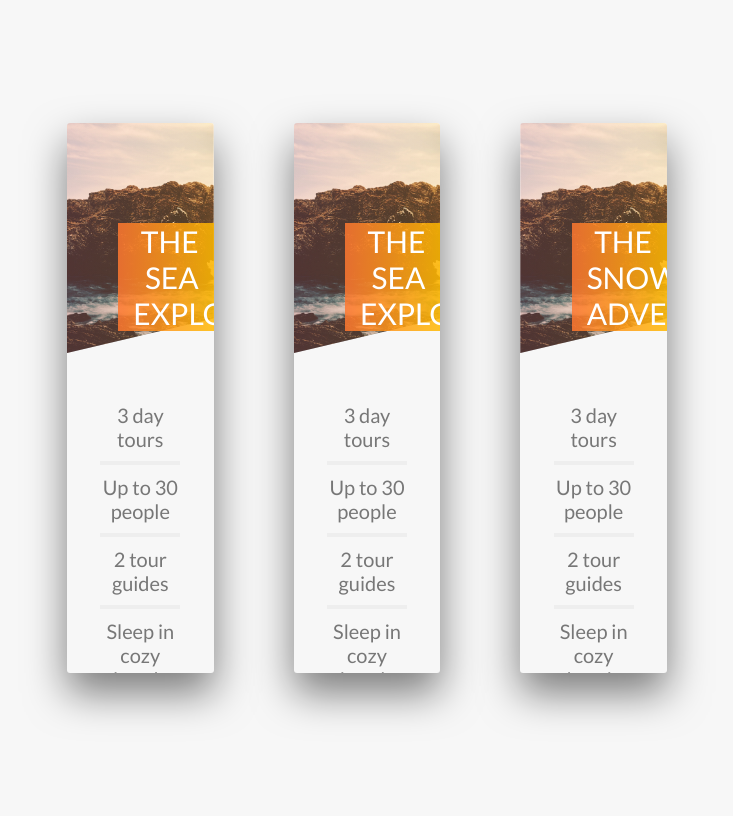
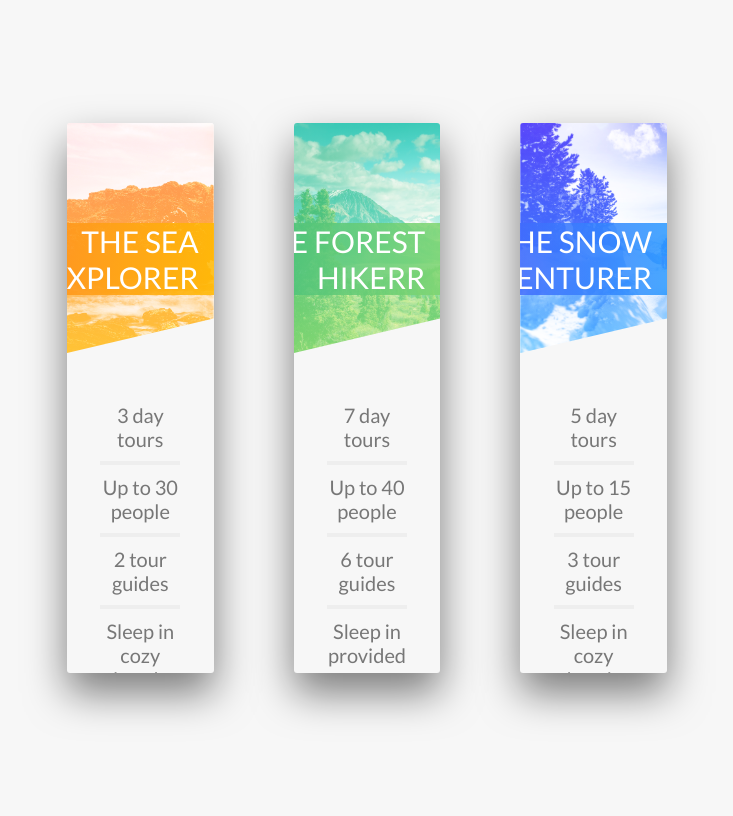
Before and after one commit to afkpavi/natours, a website: page index.html in a window 1280 px wide. Shown: the part 2281-3097 px from the top of the page, without its empty margins (213-946 px from the left). Drawn offline with Linux system fonts and the light colour scheme.

Commit message:
cards fix

```diff
--- a/index.html
+++ b/index.html
@@ -129,8 +129,8 @@
           <div class="tours-col">
             <div class="card">
               <div class="card__side card__side--front">
-                <div class="card_img"></div>
-                <h4 class="card_title">
+                <div class="card_img card_img--1"></div>
+                <h4 class="card_title card_title--1">
                   <span>The sea explorer</span>
                 </h4>
                 <ul class="card_perks">
@@ -147,16 +147,16 @@
           <div class="tours-col">
             <div class="card">
               <div class="card__side card__side--front">
-                <div class="card_img"></div>
-                <h4 class="card_title">
-                  <span>The sea explorer</span>
+                <div class="card_img card_img--2"></div>
+                <h4 class="card_title card_title--2">
+                  <span>The forest hikerr</span>
                 </h4>
                 <ul class="card_perks">
-                  <li>3 day tours</li>
-                  <li>Up to 30 people</li>
-                  <li>2 tour guides</li>
-                  <li>Sleep in cozy hotels</li>
-                  <li>Difficulty: easy</li>
+                  <li>7 day tours</li>
+                  <li>Up to 40 people</li>
+                  <li>6 tour guides</li>
+                  <li>Sleep in provided tents</li>
+                  <li>Difficulty: medium</li>
                 </ul>
               </div>
               <div class="card__side card__side--back card__side-2">Back</div>
@@ -165,16 +165,16 @@
           <div class="tours-col">
             <div class="card">
               <div class="card__side card__side--front">
-                <div class="card_img"></div>
-                <h4 class="card_title">
+                <div class="card_img card_img--3"></div>
+                <h4 class="card_title card_title--3">
                   <span>The snow adventurer</span>
                 </h4>
                 <ul class="card_perks">
-                  <li>3 day tours</li>
-                  <li>Up to 30 people</li>
-                  <li>2 tour guides</li>
+                  <li>5 day tours</li>
+                  <li>Up to 15 people</li>
+                  <li>3 tour guides</li>
                   <li>Sleep in cozy hotels</li>
-                  <li>Difficulty: easy</li>
+                  <li>Difficulty: hard</li>
                 </ul>
               </div>
               <div class="card__side card__side--back card__side-3">Back</div>
--- a/sass/components/_card.scss
+++ b/sass/components/_card.scss
@@ -51,16 +51,25 @@
   }
 
   &_img {
-    background: linear-gradient(
-        to right,
-        rgba($color-orange-dark, 0.2),
-        rgba($color-orange-light, 0.2)
-      ),
-      url("../img/nat-5.jpg");
     width: 100%;
     height: 23rem;
     background-size: cover;
     clip-path: polygon(0 0, 100% 0, 100% 85%, 0 100%);
+    background-blend-mode: screen;
+    background-size: cover;
+
+    &--1 {
+      background-image: linear-gradient($color-orange-dark, $color-orange-light),
+        url("../img/nat-5.jpg");
+    }
+    &--2 {
+      background-image: linear-gradient($color-secondary, $color-alpha),
+        url("../img/nat-6.jpg");
+    }
+    &--3 {
+      background-image: linear-gradient($color-blue-dark, $color-blue-light),
+        url("../img/nat-7.jpg");
+    }
   }
 
   &_title {
@@ -72,16 +81,35 @@
     right: 0rem;
     color: $color-white;
     text-align: right;
-    background: linear-gradient(
-      to right,
-      rgba($color-orange-dark, 0.85),
-      rgba($color-orange-light, 0.85)
-    );
-    width: 65%;
+    max-width: 65%;
+    min-width: 28rem;
+
     span {
       padding: 1rem 1.5rem;
       -webkit-box-decoration-break: clone;
       box-decoration-break: clone;
+    }
+
+    &--1 {
+      background: linear-gradient(
+        to right,
+        rgba($color-orange-dark, 0.85),
+        rgba($color-orange-light, 0.85)
+      );
+    }
+    &--2 {
+      background: linear-gradient(
+        to right,
+        rgba($color-secondary, 0.85),
+        rgba($color-alpha, 0.85)
+      );
+    }
+    &--3 {
+      background: linear-gradient(
+        to right,
+        rgba($color-blue-dark, 0.85),
+        rgba($color-blue-light, 0.85)
+      );
     }
   }
 
```
Also changed, not shown: css/style.css, 1 other file.
